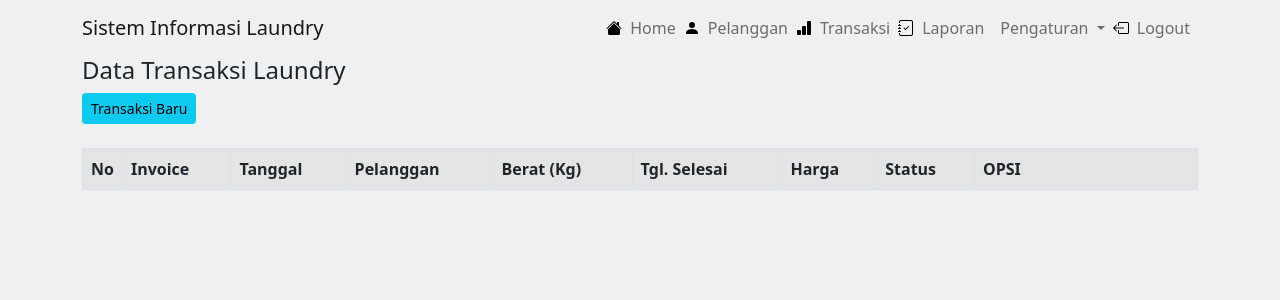
After one commit to arianto-510/laundry, a PHP site: page /admin/transaksi.php in a window 1280 px wide. The commit adds this page. Shown: the top 300 px of the page. Run offline with PHP 8.4, Linux system fonts and the light colour scheme; data comes from the database, SQL or seed files in the repository; tables that the repository leaves empty or names only in its code hold one stand-in row (values such as "Sample post"); lists and menus that the app fills with data are empty.

Commit message:
tambah transaksi

```diff
--- a/admin/header.php
+++ b/admin/header.php
@@ -19,7 +19,7 @@
                 <div class="navbar-nav ms-auto">
                     <img src="../icons/home.svg"><a class="nav-link" href="index.php">Home</a>
                     <img src="../icons/person.svg"><a class="nav-link" href="pelanggan.php">Pelanggan</a>
-                    <img src="../icons/transaksi.svg"><a class="nav-link" href="#">Transaksi</a>
+                    <img src="../icons/transaksi.svg"><a class="nav-link" href="transaksi.php">Transaksi</a>
                     <img src="../icons/book.svg"><a class="nav-link" href="#">Laporan</a>
                     <li class="nav-item dropdown">
                         <a class="nav-link dropdown-toggle" href="#" role="button" data-bs-toggle="dropdown" aria-expanded="false">
--- /dev/null
+++ b/admin/transaksi.php
@@ -0,0 +1,82 @@
+<?php include 'header.php'; ?>
+<div class="container">
+<div class="panel">
+<div class="panel-heading">
+<h4>Data Transaksi Laundry</h4>
+</div>
+<div class="panel-body">
+<a href="transaksi_tambah.php" class="btn btn-sm btn-info
+pull-right">Transaksi Baru</a>
+<br/>
+<br/>
+<table class="table table-bordered table-striped">
+<tr>
+    <th width="1%">No</th>
+<th>Invoice</th>
+<th>Tanggal</th>
+<th>Pelanggan</th>
+<th>Berat (Kg)</th>
+<th>Tgl. Selesai</th>
+<th>Harga</th>
+<th>Status</th>
+<th width="20%">OPSI</th>
+</tr>
+<?php
+// koneksi database
+include '../koneksi.php';
+// mengambil data pelanggan dari database
+$data = mysqli_query($conn,"select * from transaksi, pelanggan where transaksi_pelanggan = id");
+$no = 1;
+// mengubah data ke array dan menampilkannya dengan perulangan while
+while($d=mysqli_fetch_array($data)){
+?>
+<tr>
+<td><?php echo $no; ?></td>
+<td>INVOICE-<?php echo
+$d['transaksi_id']; ?></td>
+<td><?php echo $d['transaksi_tgl'];
+?></td>
+<td><?php echo $d['nama'];
+?></td>
+<td><?php echo $d['transaksi_berat'];
+?></td>
+<td><?php echo
+$d['transaksi_tgl_selesai']; ?></td>
+<td><?php echo "Rp.
+".number_format($d['transaksi_harga']) ." ,-"; ?></td>
+<td>
+<?php
+if($d['transaksi_status']=="0"){
+echo "<div class='label
+label-warning'>PROSES</div>";
+}else
+if($d['transaksi_status']=="1"){
+echo "<div class='label
+label-info'>DICUCI</div>";
+}else
+if($d['transaksi_status']=="2"){
+echo "<div class='label
+label-success'>SELESAI</div>";
+}
+?>
+</td>
+<td>
+<a
+href="transaksi_invoice.php?id=<?php echo $d['transaksi_id']; ?>"
+target="_blank" class="btn btn-sm btn-warning">Invoice</a>
+<a
+href="transaksi_edit.php?id=<?php echo $d['transaksi_id']; ?>" class="btn
+btn-sm btn-info">Edit</a>
+<a
+href="transaksi_hapus.php?id=<?php echo $d['transaksi_id']; ?>" class="btn
+btn-sm btn-danger">Batalkan</a>
+</td>
+</tr>
+<?php
+}
+?>
+</table>
+</div>
+</div>
+</div>
+<?php include 'footer.php'; ?>
--- a/index.php
+++ b/index.php
@@ -1,5 +1,10 @@
 <?php
 session_start();
+
+if(isset($_SESSION['status']) == 'login'){
+    header("Location: ./admin/index.php");
+}
+
 include './koneksi.php';
 
 if (isset($_POST['login'])) {
--- a/koneksi.php
+++ b/koneksi.php
@@ -1,6 +1,6 @@
 <?php
 
-$conn = mysqli_connect("localhost", "root", "root", "laundry");
+$conn = mysqli_connect("localhost", "root", "", "laundry");
 
 if (mysqli_errno($conn)) {
     echo "error";
```
